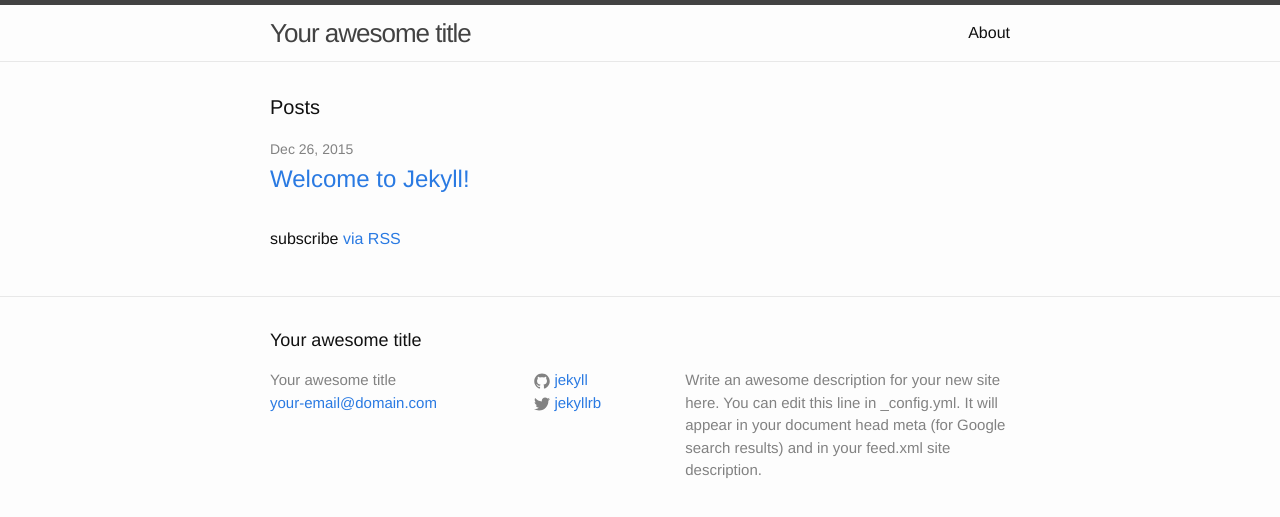
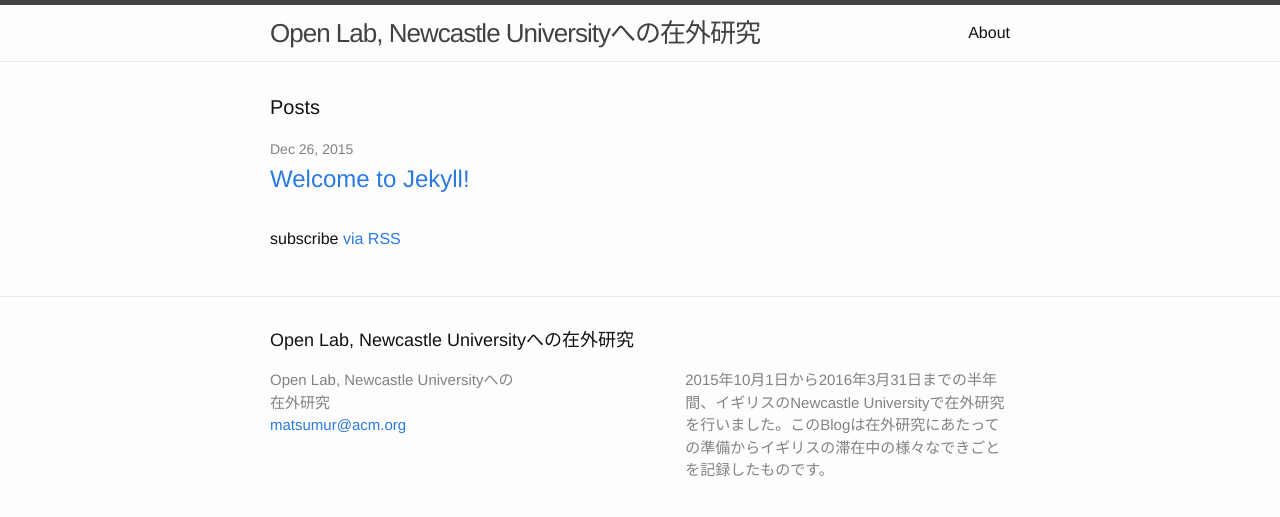
Before and after one commit to matsumur/ncl, a Jekyll site: the page built from index.html, in a window 1280 px wide. Shown: the top 517 px of the page. Built offline with Jekyll 4.4.1, drawn with Linux system fonts in a browser that asks for light colours.

Commit message:
first jekeyll

```diff
--- a/_config.yml
+++ b/_config.yml
@@ -1,14 +1,10 @@
 # Site settings
-title: Your awesome title
-email: your-email@domain.com
+title: Open Lab, Newcastle Universityへの在外研究
+email: matsumur@acm.org
 description: > # this means to ignore newlines until "baseurl:"
-  Write an awesome description for your new site here. You can edit this
-  line in _config.yml. It will appear in your document head meta (for
-  Google search results) and in your feed.xml site description.
+  2015年10月1日から2016年3月31日までの半年間、イギリスのNewcastle Universityで在外研究を行いました。このBlogは在外研究にあたっての準備からイギリスの滞在中の様々なできごとを記録したものです。
 baseurl: "/ncl" # the subpath of your site, e.g. /blog/
-url: "http://yourdomain.com" # the base hostname & protocol for your site
-twitter_username: jekyllrb
-github_username:  jekyll
+url: "https://matsumur.github.io/ncl/" # the base hostname & protocol for your site
 
 # Build settings
 markdown: kramdown
```
